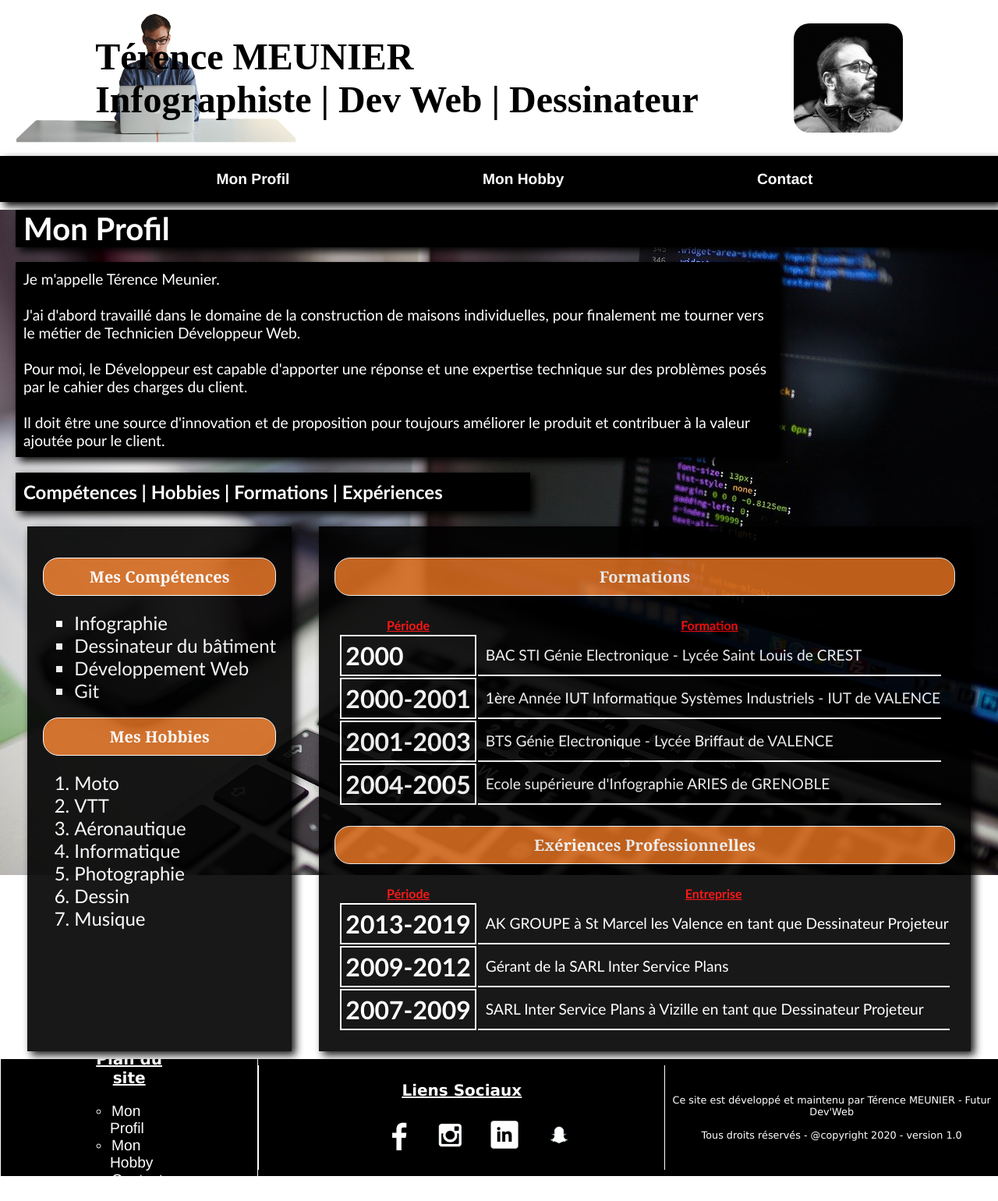
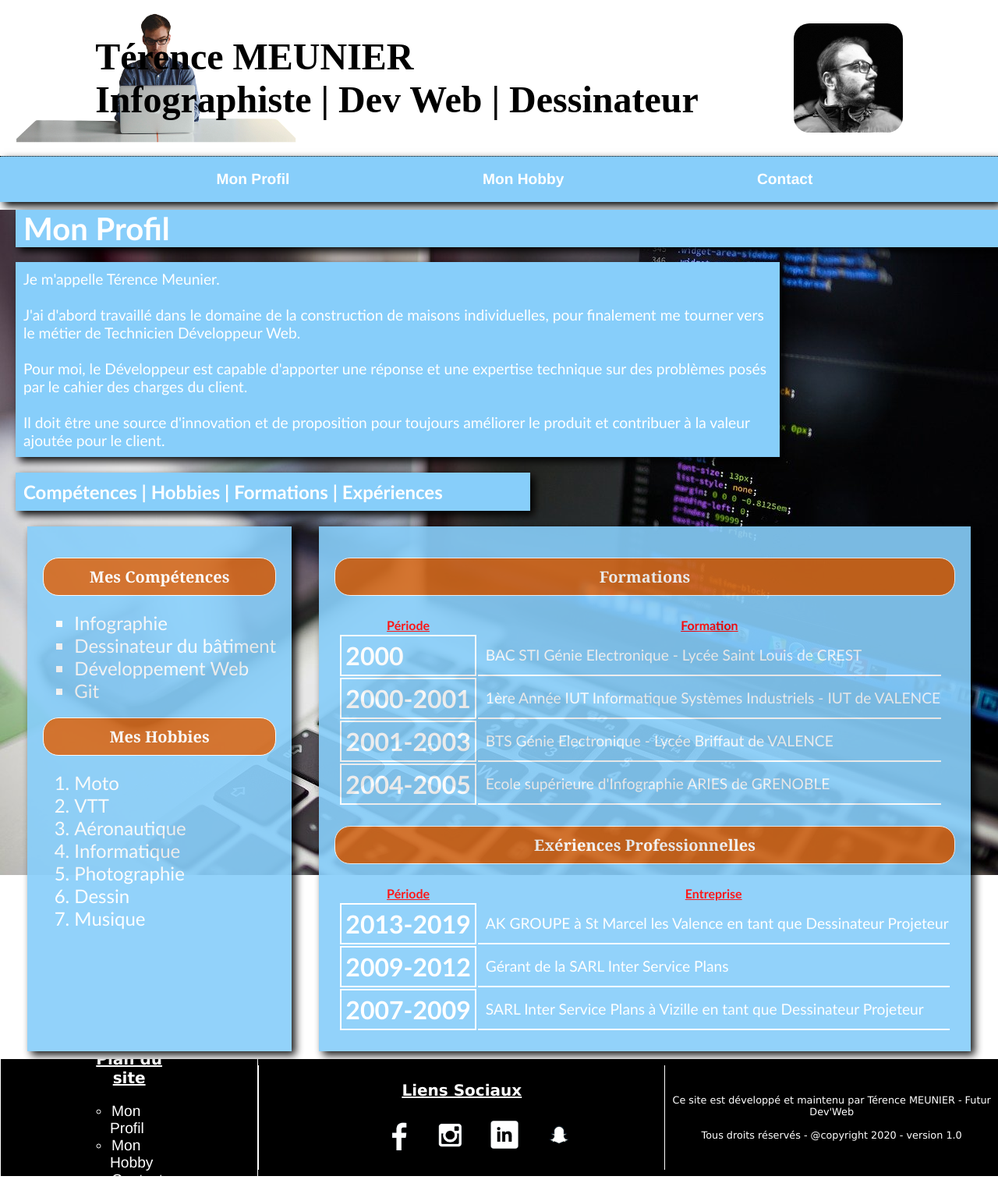
Before and after one commit to terence-meunier/mon-cv, a PHP site: page / in a window 1280 px wide. Shown: the whole page at 78% size. Run offline with PHP 8.4, Linux system fonts and the light colour scheme.

Commit message:
feat(style): Modify the main style color

```diff
--- a/styles/styles.css
+++ b/styles/styles.css
@@ -8,7 +8,7 @@ body {
 .main_style {
     font-family: 'Trebuchet MS', 'Lucida Sans Unicode', 'Lucida Grande', 'Lucida Sans', Arial, sans-serif;
     color: white;
-    background-color: black;
+    background-color: lightskyblue;
     box-shadow: 5px 5px 10px black;
 }
 
```
